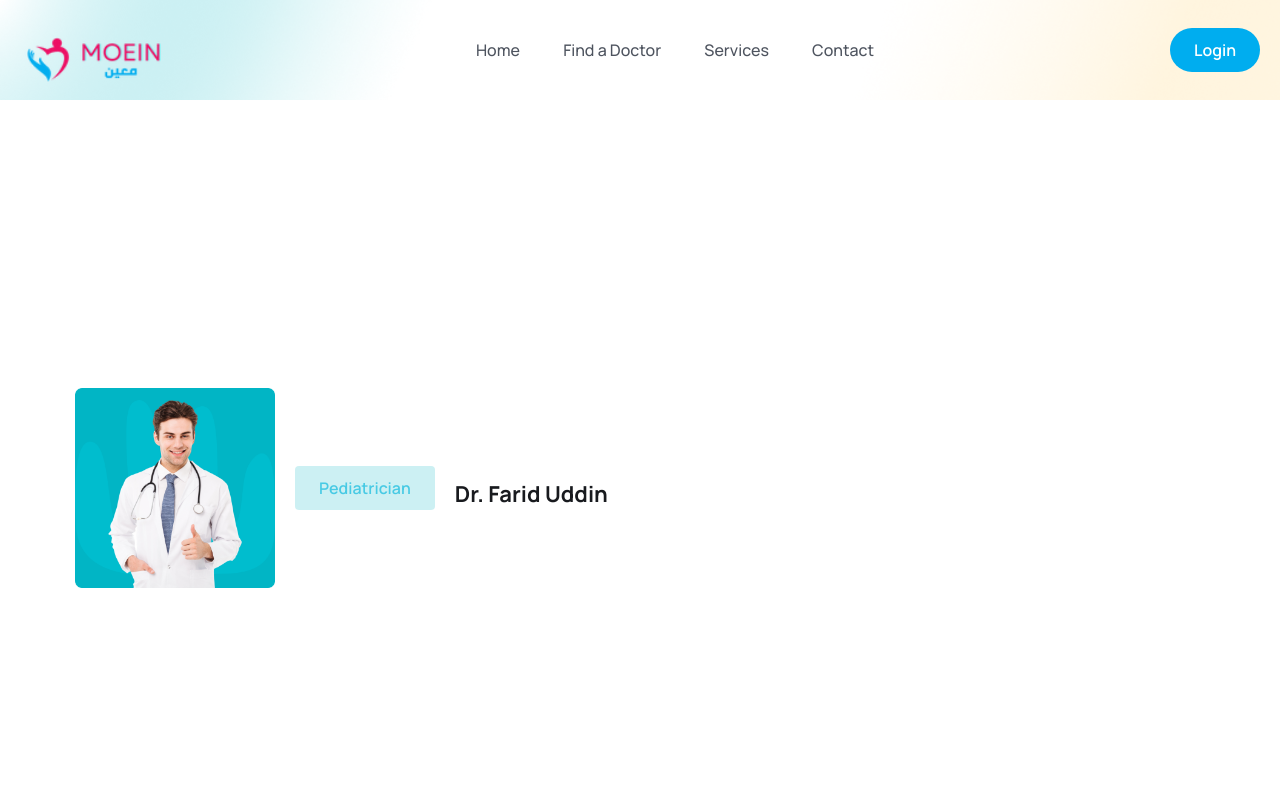
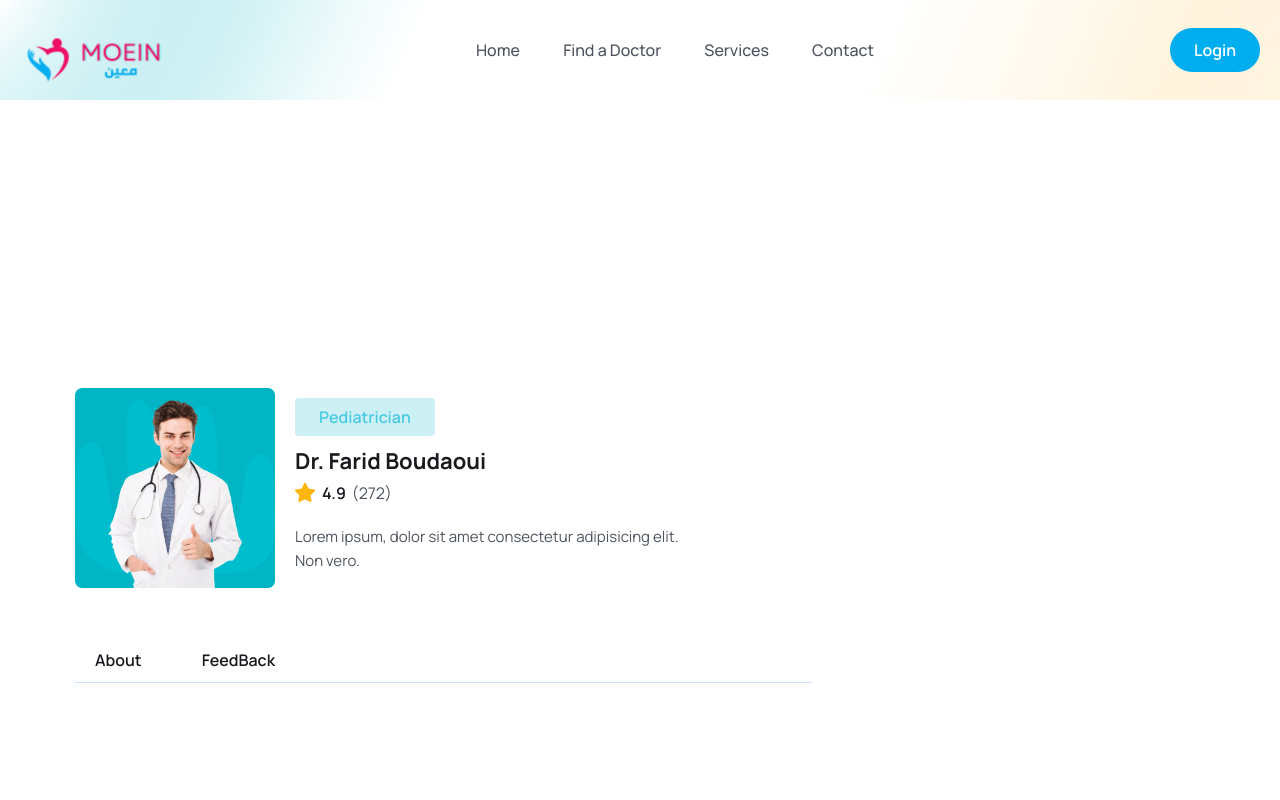
Before and after one commit to BMBachir/MERN-Stack-Doctor-Appointment-Booking, a React (Vite) app: page /doctor-details in a window 1280 px wide. Shown: the top 800 px of the page. Built offline with nearby package versions, Linux system fonts and the light colour scheme.

Commit message:
Building the Doctor details Page (In progress)

```diff
--- a/src/assets/data/doctors.js
+++ b/src/assets/data/doctors.js
@@ -5,7 +5,7 @@ import doctorImg03 from "../images/doctor-img03.png";
 export const doctors = [
   {
     id: "01",
-    name: "Dr. Alfaz Ahmed",
+    name: "Dr. Zin Ahmed",
     specialty: "Dermatologist ",
     avgRating: 4.8,
     totalRating: 272,
@@ -15,7 +15,7 @@ export const doctors = [
   },
   {
     id: "02",
-    name: "Dr. Saleh Mahmud",
+    name: "Dr. Saleh Mastour",
     specialty: "Neurologist",
     avgRating: 4.8,
     totalRating: 272,
@@ -25,7 +25,7 @@ export const doctors = [
   },
   {
     id: "03",
-    name: "Dr. Farid Uddin",
+    name: "Dr. Farid Boudaoui",
     specialty: "Pediatrician",
     avgRating: 4.8,
     totalRating: 272,
--- a/src/pages/Doctors/DoctorDetails.jsx
+++ b/src/pages/Doctors/DoctorDetails.jsx
@@ -1,5 +1,7 @@
 import React from "react";
 import doctorImg from "../../assets/images/doctor-img03.png";
+import starImg from "../../assets/images/Star.png";
+
 const DoctorDetails = () => {
   return (
     <section>
@@ -10,12 +12,34 @@ const DoctorDetails = () => {
               <figure className="max-w-[200px] max-h-[200px] ">
                 <img src={doctorImg} className="w-full" />
               </figure>
-              <span className="bg-[#CCF0F3] text-irisBlueColor py-1 px-2 lg:py-2 lg:px-6 text-[12px] leading-4 lg:text-[16px] lg:leading-7 rounded font-semibold ">
-                Pediatrician
-              </span>
-              <h3 className="text-[22px] leading-9 mt-3 text-headingColor font-bold ">
-                Dr. Farid Uddin
-              </h3>
+              <div className="">
+                <span className="bg-[#CCF0F3] text-irisBlueColor py-1 px-2 lg:py-2 lg:px-6 text-[12px] leading-4 lg:text-[16px] lg:leading-7 rounded font-semibold ">
+                  Pediatrician
+                </span>
+                <h3 className="text-[22px] leading-9 mt-3 text-headingColor font-bold ">
+                  Dr. Farid Boudaoui
+                </h3>
+                <div className="flex items-center gap-[6px] ">
+                  <span className=" flex items-center gap-[6px] text-[14px] leading-5 lg:text-[16px] lg:leading-7 font-semibold text-headingColor  ">
+                    <img src={starImg} alt="" /> 4.9
+                  </span>
+                  <span className="text-[14px] leading-6 lg:text-[16px] lg:leading-7 font-[400]  text-textColor ">
+                    (272)
+                  </span>
+                </div>
+                <p className="text__para text-[14px] leading-6 md:text-[15px] lg:max-w-[390px]   ">
+                  Lorem ipsum, dolor sit amet consectetur adipisicing elit. Non
+                  vero.
+                </p>
+              </div>
+            </div>
+            <div className="mt-[50px] border-b border-solid border-[#0066ff34] ">
+              <button className="py-2 px-5 mr-5 text-[16px] leading-7 text-headingColor font-semibold ">
+                About
+              </button>
+              <button className="py-2 px-5 mr-5 text-[16px] leading-7 text-headingColor font-semibold ">
+                FeedBack
+              </button>
             </div>
           </div>
         </div>
```
